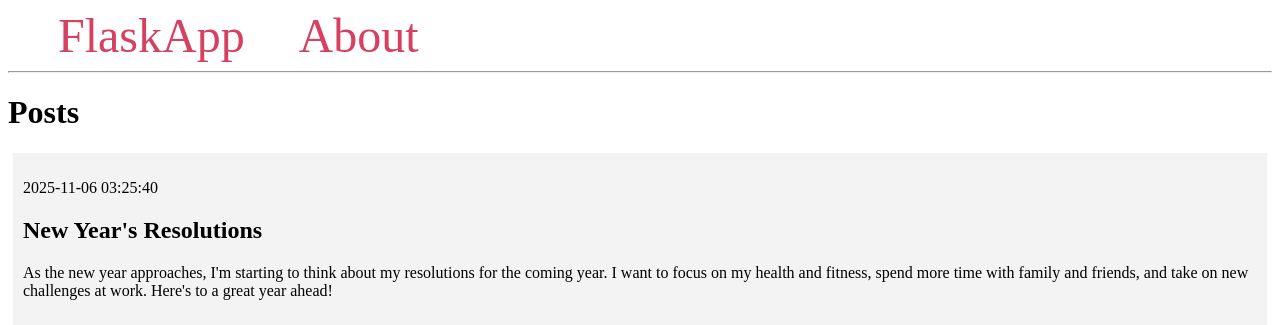
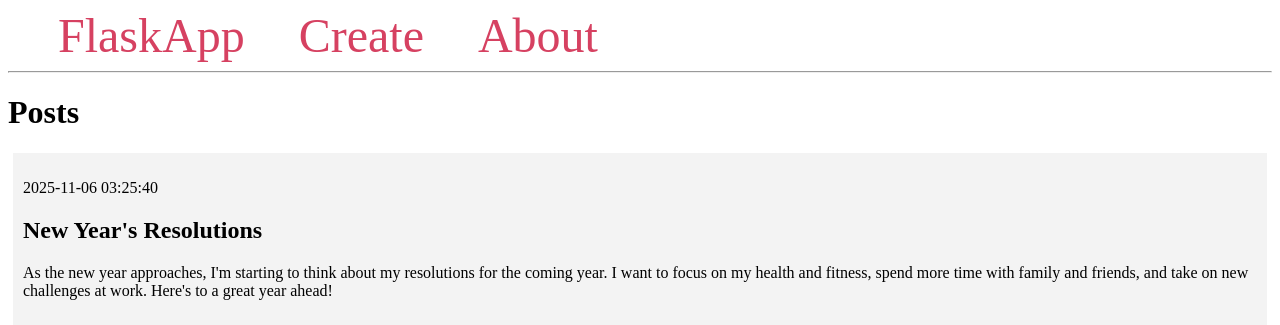
Before and after one commit to steinmeyerspencer/flask_blog_app, a Flask app: page / in a window 1280 px wide. Shown: the top 325 px of the page. Run offline with Flask 3, Linux system fonts and the light colour scheme; data comes from the database, SQL or seed files in the repository; both versions use the stored data as it was after the commit.

Commit message:
User can create posts

```diff
--- a/app.py
+++ b/app.py
@@ -4,7 +4,7 @@ from flask import Flask, render_template, request, url_for, flash, redirect, abo
 # make a Flask application object called app
 app = Flask(__name__)
 app.config["DEBUG"] = True
-
+app.config['SECRET_KEY'] = 'your secret key'
 
 
 # Function to open a connection to the database.db file
@@ -36,5 +36,30 @@ def index():
 
     return render_template('index.html', posts = posts)
 
+# route to create a post
+@app.route('/create/', methods = ('GET', 'POST'))
+def create():
+    # determine if the page is being requested with a post or get request
+    if request.method == 'POST':
+        # get the title and content that was submitted
+        title = request.form['title']
+        content = request.form['content']
+
+        # display error if title or content if not submitted
+        # else make a db connection and inset the blog post content
+        if not title:
+            flash("Title is required.")
+        elif not content:
+            flash("Content is required.")
+        else:
+            conn = get_db_connection()
+            # insert data into database
+            conn.execute('INSERT INTO posts (title, content) VALUES (?, ?)', (title,content))
+            conn.commit()
+            conn.close()
+            return redirect(url_for('index'))
+
+    return render_template('create.html')
+
 
 app.run(port=5008)
--- a/templates/base.html
+++ b/templates/base.html
@@ -28,10 +28,15 @@
 <body>
     <nav>
         <a href="{{ url_for('index') }}">FlaskApp</a>
+        <a href="{{ url_for('create') }}">Create</a>
         <a href="#">About</a>
     </nav>
     <hr>
     <div class="content">
+        {% for message in get_flashed_messages() %}
+            <div class = "alert">{{ message }}</div>
+        {% endfor %}
+
         {% block content %} {% endblock %}
     </div>
 </body>
```
Also changed, not shown: database.db.
